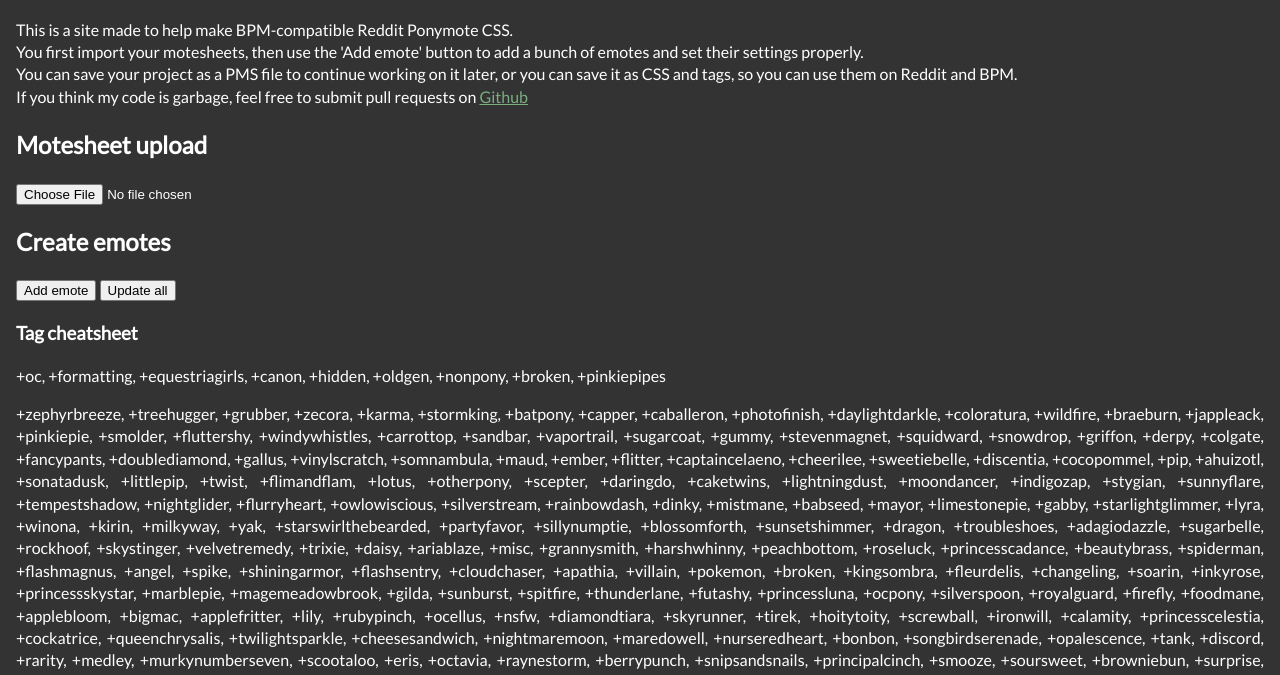
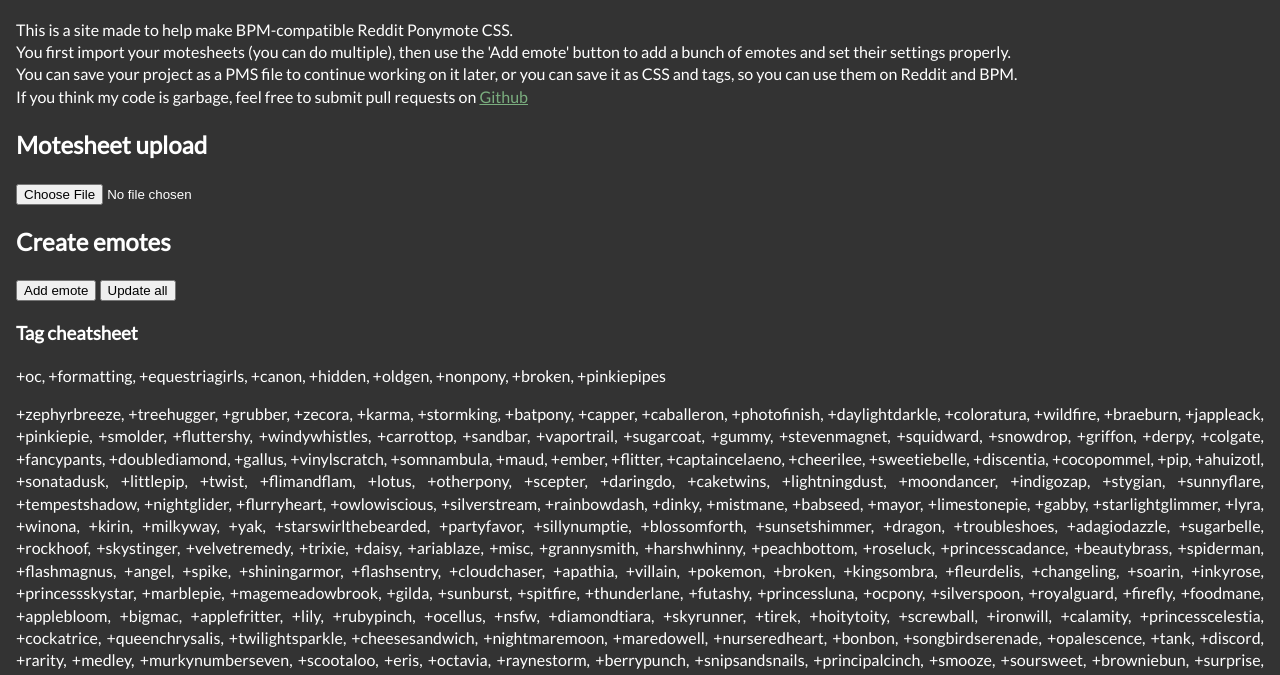
Before and after one commit to rebane2001/ponymote-studio, a plain HTML site: page index.html in a window 1280 px wide. Shown: the part 117-792 px from the top of the page. Drawn offline with Linux system fonts and the light colour scheme.

Commit message:
Clarification about being able to upload multiple sheets

```diff
--- a/index.html
+++ b/index.html
@@ -45,7 +45,7 @@
 </head>
 <body>
     <h1>Ponymote Studio</h1>
-    <p><span style="font-size:0px">[](/abcookie)[](/sp)</span>This is a site made to help make BPM-compatible Reddit Ponymote CSS.<br>You first import your motesheets, then use the 'Add emote' button to add a bunch of emotes and set their settings properly.<br>You can save your project as a PMS file to continue working on it later, or you can save it as CSS and tags, so you can use them on Reddit and BPM.<br>If you think my code is garbage, feel free to submit pull requests on <a href="https://github.com/rebane2001/ponymote-studio">Github</a></p>
+    <p><span style="font-size:0px">[](/abcookie)[](/sp)</span>This is a site made to help make BPM-compatible Reddit Ponymote CSS.<br>You first import your motesheets (you can do multiple), then use the 'Add emote' button to add a bunch of emotes and set their settings properly.<br>You can save your project as a PMS file to continue working on it later, or you can save it as CSS and tags, so you can use them on Reddit and BPM.<br>If you think my code is garbage, feel free to submit pull requests on <a href="https://github.com/rebane2001/ponymote-studio">Github</a></p>
     <h2>Motesheet upload</h2>
     <input id="istl" type="file">
     <div id="importedSpritesheets">
```
